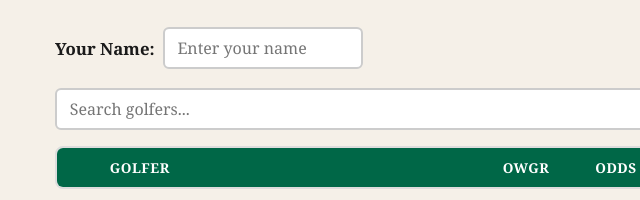
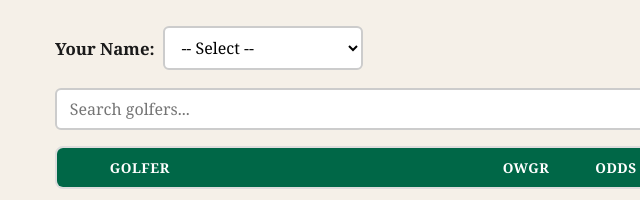
Before and after one commit to cjmaimone-lgtm/masters-pool-, a website: page public/index.html in a window 1280 px wide. Shown: the part 225-425 px from the top of the page, 51-691 px from the left. Drawn offline with Linux system fonts and the light colour scheme; no server answers.

Commit message:
Update index.html

```diff
--- a/public/index.html
+++ b/public/index.html
@@ -25,7 +25,23 @@
       <div class="pick-header">
         <div class="name-input">
           <label for="userName">Your Name:</label>
-          <input type="text" id="userName" placeholder="Enter your name" maxlength="30">
+          <select id="userName">
+            <option value="">-- Select --</option>
+            <option>Big Al</option>
+            <option>CJP</option>
+            <option>Connell</option>
+            <option>Den</option>
+            <option>Frank</option>
+            <option>Iuls</option>
+            <option>Jimmy</option>
+            <option>KK</option>
+            <option>Mike</option>
+            <option>Mooch</option>
+            <option>NG</option>
+            <option>Rand</option>
+            <option>TB</option>
+            <option>Timbo</option>
+          </select>
           <span id="submissionCount" class="sub-count"></span>
         </div>
         <div class="selected-summary">
```
